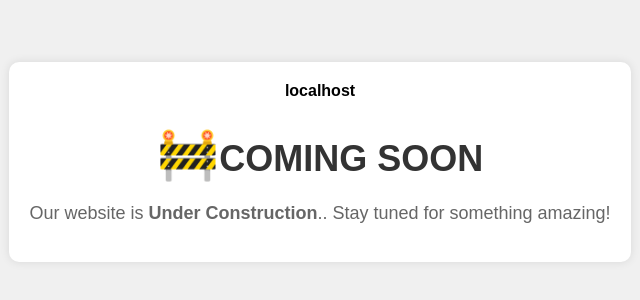
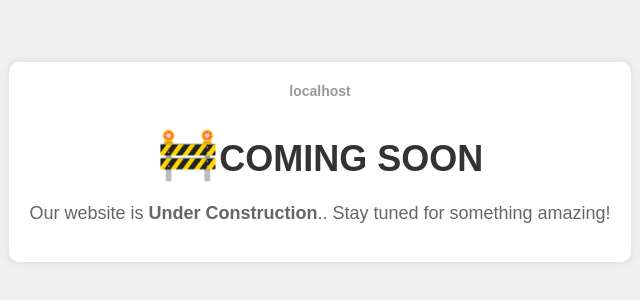
Before and after one commit to dubeyjags/coming-soon, a plain HTML site: page index.html in a window 1280 px wide. Shown: the part 288-588 px from the top of the page, 320-960 px from the left. Drawn offline with Linux system fonts and the light colour scheme.

Commit message:
update name

```diff
--- a/index.html
+++ b/index.html
@@ -16,7 +16,7 @@
             align-items: center;
             height: 100vh;
         }
-        div{
+        div.container{
             background-color: #fff;
             padding: 20px;
             border-radius: 10px;
@@ -38,17 +38,22 @@
             font-size: 50px;
             margin-bottom: 20px;
         }
+        #domain{
+            font-size: 14px;
+            color: #999;
+            margin-bottom: 10px;
+        }
     </style>
 </head>
 <body>
-    <div>
+    <div class="container">
         <strong id="domain"></strong>
         <h1><span>🚧</span>Coming Soon</h1>
         <p>Our website is <b>Under Construction</b>.. Stay tuned for something amazing!</p>
     </div>
     <script>
         let domainElement = document.getElementById('domain');
-        domainElement.textContent = window.location.hostname;
+        domainElement.textContent = window.location.hostname.split('.')[0];
     </script>
 </body>
 </html>
```
